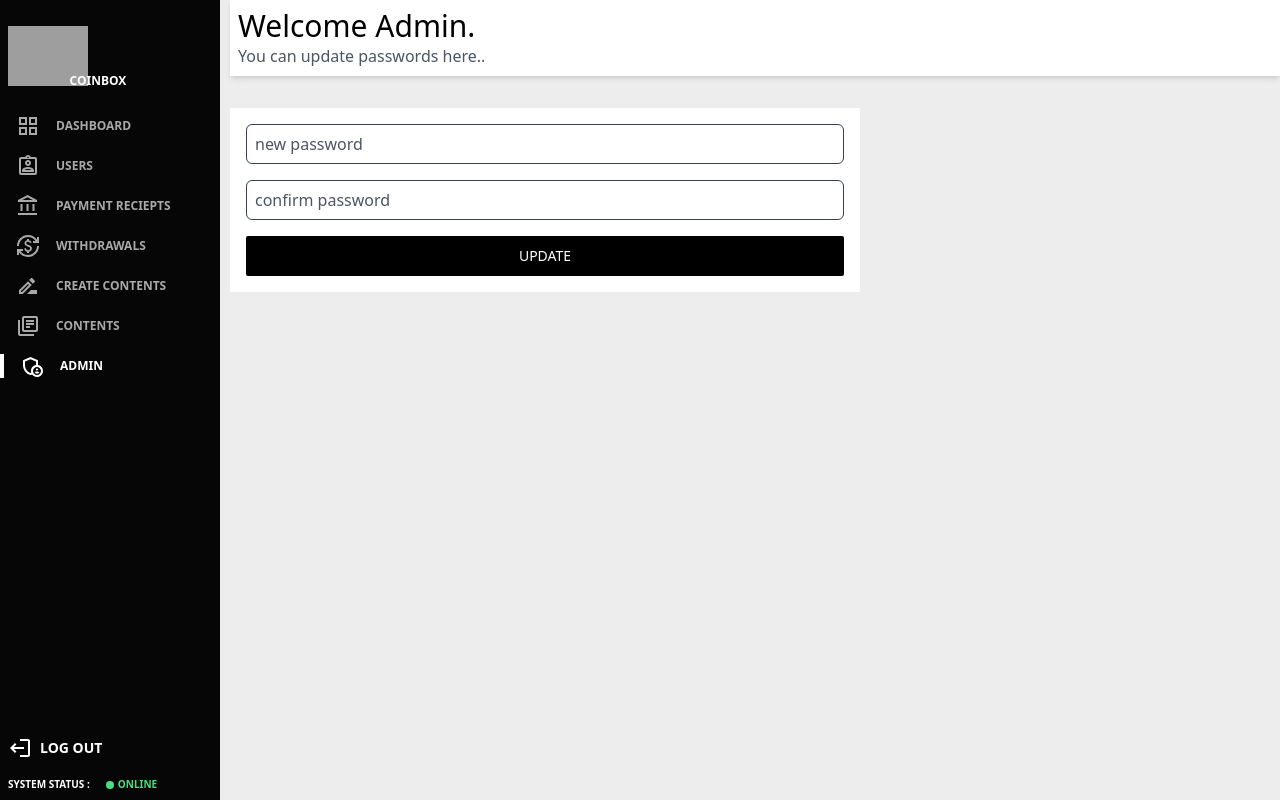
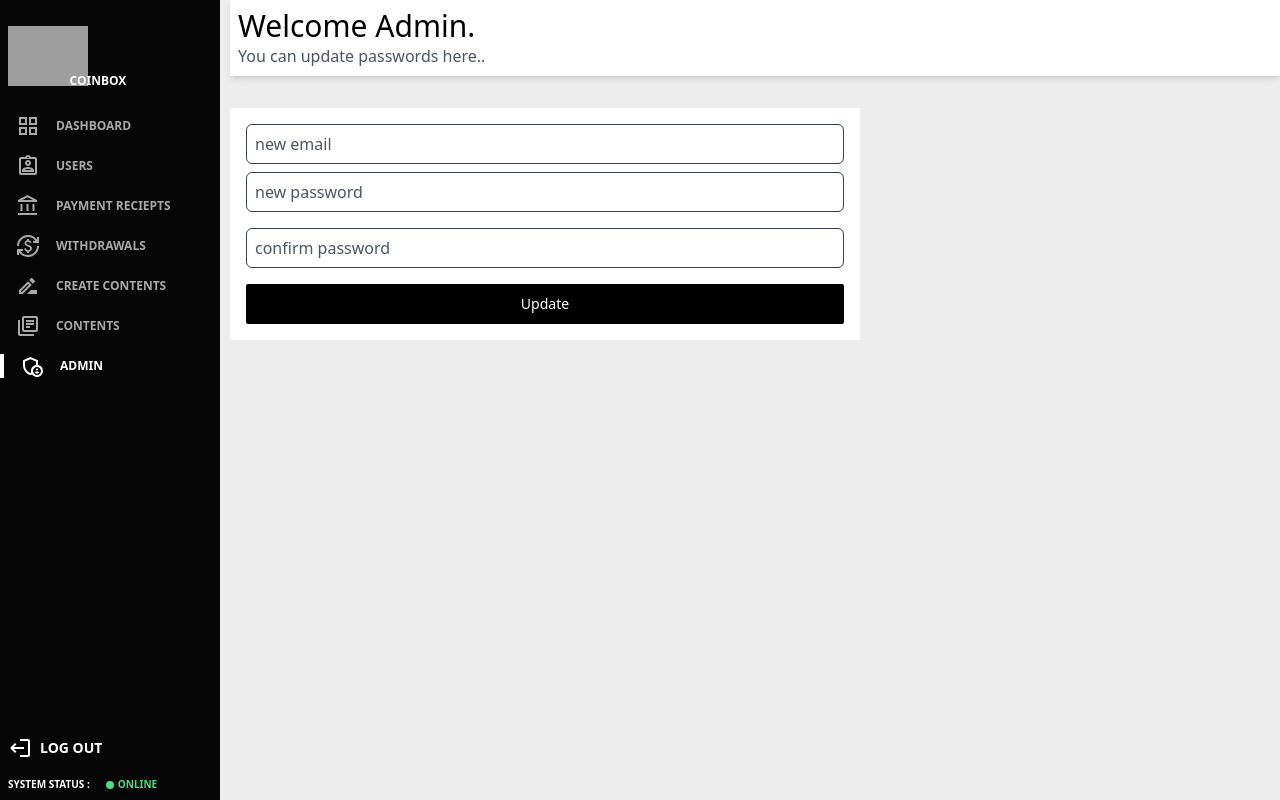
Before and after one commit to oladips772/authentication-app, a React (Create React App) app in the folder dashboard/: page /Admin in a window 1280 px wide. Built offline with nearby package versions, Linux system fonts and the light colour scheme; sample sign-in values are in the browser's storage; grey boxes are pictures that could not be loaded.

Commit message:
successfully updated admin profile

```diff
--- a/dashboard/src/pages/AdminsPage.js
+++ b/dashboard/src/pages/AdminsPage.js
@@ -1,9 +1,40 @@
 /** @format */
-import React from "react";
+import { useState } from "react";
 import Sidebar from "../components/Sidebar";
-
+import axios from "axios";
+import toast from "react-hot-toast";
+import loader from "../components/loader.png";
 
 function AdminsPage() {
+  const adminInfo = JSON.parse(localStorage.getItem("adminInfo"));
+  const [loading, setLoading] = useState(false);
+  const [email, setEmail] = useState("");
+  const [password, setPassword] = useState("");
+  const [confirmPassword, setConfirmPassword] = useState("");
+
+  const updateProfile = async () => {
+    if (password !== confirmPassword) {
+      toast.error("Passwords do not match");
+      return;
+    } else {
+      try {
+        setLoading(true);
+        const { data } = await axios.put("/api/admins/update-profile", {
+          id: adminInfo._id,
+          email,
+          password,
+        });
+        toast.success("profile updated succesfully");
+        setLoading(false);
+      } catch (err) {
+        setLoading(false);
+        toast.error(err.response.data.message);
+        console.log(err);
+        toast.error(err?.response.data.message);
+      }
+    }
+  };
+
   return (
     <div>
       <Sidebar />
@@ -14,17 +45,35 @@ function AdminsPage() {
         </div>
         <div className="mt-8 flex flex-col bg-white p-4 items-center w-[60%]">
           <input
+            value={email}
+            onChange={(e) => setEmail(e.target.value)}
             type="text"
+            placeholder="new email"
+            className="w-full outline-none border border-gray-700 h-10 p-2 mb-2 rounded-md placeholder:text-gray-600"
+          />
+          <input
+            value={password}
+            onChange={(e) => setPassword(e.target.value)}
+            type="password"
             placeholder="new password"
             className="w-full outline-none border border-gray-700 h-10 p-2 mb-2 rounded-md placeholder:text-gray-600"
           />
           <input
-            type="text"
+            value={confirmPassword}
+            onChange={(e) => setConfirmPassword(e.target.value)}
+            type="password"
             placeholder="confirm password"
             className="w-full outline-none border border-gray-700 h-10 p-2 rounded-md mt-2 placeholder:text-gray-600"
           />
-          <button className="bg-black text-white text-sm rounded-sm w-full h-10 mt-4 font-[500] ">
-            UPDATE
+          <button
+            className="bg-black text-white text-sm rounded-sm w-full h-10 mt-4 font-[500]"
+            onClick={updateProfile}
+          >
+            {loading ? (
+              <img src={loader} alt="" className="h-[30px] w-[30px]" />
+            ) : (
+              "Update"
+            )}
           </button>
         </div>
       </div>
--- a/dashboard/src/pages/ResetPassword.js
+++ b/dashboard/src/pages/ResetPassword.js
@@ -22,7 +22,7 @@ function ResetPassword() {
     } else {
       try {
         setLoading(true);
-        const { data } = await axios.post("/api/admins/update-password", {
+        const { data } = await axios.put("/api/admins/update-password", {
           email,
           password,
         });
```
Also changed, not shown: 2 other files (tests, documents, lock files or other folders).
